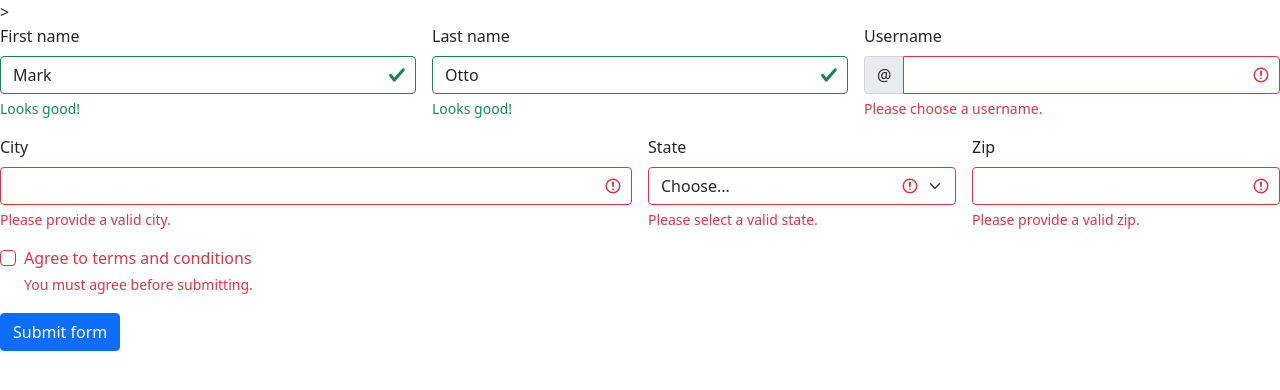
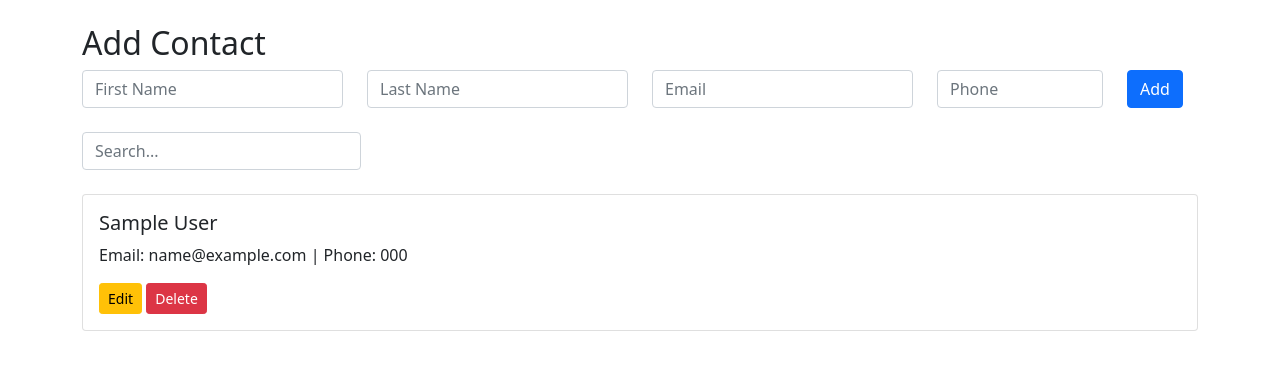
Before and after one commit to Ghandour390/Contactify-prief, a PHP site: page / in a window 1280 px wide. Shown: the top 390 px of the page. Run offline with PHP 8.4, Linux system fonts and the light colour scheme; tables that the repository leaves empty or names only in its code hold one stand-in row (values such as "Sample post").

Commit message:
virsion 1

```diff
--- /dev/null
+++ b/POO/procedural/crud/Contact.php
@@ -0,0 +1,75 @@
+<?php
+require_once("Connexion.php");
+
+class Contact {
+    private $id;
+    private $lastname;
+    private $firstname;
+    private $email;
+    private $phone;
+
+    public function __construct($id = null, $lastname = "", $firstname = "", $email = "", $phone = "") {
+        $this->id = $id;
+        $this->lastname = $lastname;
+        $this->firstname = $firstname;
+        $this->email = $email;
+        $this->phone = $phone;
+    }
+
+    // Crud
+    public function save() {
+        $conn = Connexion::connect();
+        $sql = "INSERT INTO contacts (lastname, firstname, email, phone) VALUES (?, ?, ?, ?)";
+        $stmt = $conn->prepare($sql);
+        return $stmt->execute([$this->lastname, $this->firstname, $this->email, $this->phone]);
+    }
+
+    public function update() {
+        $conn = Connexion::connect();
+        $sql = "UPDATE contacts SET lastname=?, firstname=?, email=?, phone=? WHERE id=?";
+        $stmt = $conn->prepare($sql);
+        return $stmt->execute([$this->lastname, $this->firstname, $this->email, $this->phone, $this->id]);
+    }
+
+    public function delete() {
+        $conn = Connexion::connect();
+        $sql = "DELETE FROM contacts WHERE id=?";
+        $stmt = $conn->prepare($sql);
+        return $stmt->execute([$this->id]);
+    }
+
+    public static function getAll() {
+        $conn = Connexion::connect();
+        $sql = "SELECT * FROM contacts";
+        return $conn->query($sql)->fetchAll(PDO::FETCH_ASSOC);
+    }
+
+    public static function getById($id) {
+        $conn = Connexion::connect();
+        $sql = "SELECT * FROM contacts WHERE id = ?";
+        $stmt = $conn->prepare($sql);
+        $stmt->execute([$id]);
+        return $stmt->fetch(PDO::FETCH_ASSOC);
+    }
+
+    public static function search($term) {
+        $conn = Connexion::connect();
+        $sql = "SELECT * FROM contacts WHERE lastname LIKE ? OR firstname LIKE ? OR email LIKE ?";
+        $stmt = $conn->prepare($sql);
+        $term = "$term%";
+        $stmt->execute([$term, $term, $term]);
+        return $stmt->fetchAll(PDO::FETCH_ASSOC);
+    }
+
+    // Giters seter
+    public function getId() { return $this->id; }
+    public function getLastname() { return $this->lastname; }
+    public function getFirstname() { return $this->firstname; }
+    public function getEmail() { return $this->email; }
+    public function getPhone() { return $this->phone; }
+
+    public function setLastname($lastname) { $this->lastname = $lastname; }
+    public function setFirstname($firstname) { $this->firstname = $firstname; }
+    public function setEmail($email) { $this->email = $email; }
+    public function setPhone($phone) { $this->phone = $phone; }
+}
--- a/POO/procedural/crud/index.php
+++ b/POO/procedural/crud/index.php
@@ -3,77 +3,94 @@
 <head>
     <meta charset="UTF-8">
     <meta name="viewport" content="width=device-width, initial-scale=1.0">
-    <title>live coding</title>
-    <link href="https://cdn.jsdelivr.net/npm/bootstrap@5.0.2/dist/css/bootstrap.min.css" rel="stylesheet" integrity="sha384-EVSTQN3/azprG1Anm3QDgpJLIm9Nao0Yz1ztcQTwFspd3yD65VohhpuuCOmLASjC" crossorigin="anonymous">>
+    <title>Contacts</title>
+    <link href="https://cdn.jsdelivr.net/npm/bootstrap@5.0.2/dist/css/bootstrap.min.css" rel="stylesheet">
 </head>
 <body>
+    <?php
+    require_once 'contact.php';
 
-<div class="form">
-<form class="row g-3">
-  <div class="col-md-4">
-    <label for="validationServer01" class="form-label">First name</label>
-    <input type="text" class="form-control is-valid" id="validationServer01" value="Mark" required>
-    <div class="valid-feedback">
-      Looks good!
+    //  Delet
+    if(isset($_GET['delete'])) {
+        $contact = new Contact( $_GET['delete']);
+        $contact->delete();
+        header('Location: index.php');
+    }
+
+    //  Updat
+    if(isset($_POST['update'])) {
+        $contact = new Contact(
+            $_POST['id'],
+            $_POST['lastname'],
+            $_POST['firstname'],
+            $_POST['email'],
+            $_POST['phone']
+        );
+        $contact->update();
+        header('Location: index.php');
+    }
+
+    //  Add
+    if(isset($_POST['add'])) {
+        $contact = new Contact(
+            null,
+            $_POST['lastname'],
+            $_POST['firstname'],
+            $_POST['email'],
+            $_POST['phone']
+        );
+        $contact->save();
+        header('Location: index.php');
+    }
+
+    // Get countact
+    $editContact = null;
+    if(isset($_GET['edit'])) {
+        $editContact = Contact::getById($_GET['edit']);
+    }
+    ?>
+
+    <div class="container mt-4">
+        <form method="POST">
+            <?php if($editContact): ?>
+                <h2>Edit Contact</h2>
+                <input type="hidden" name="id" value="<?= $editContact['id'] ?>">
+            <?php else: ?>
+                <h2>Add Contact</h2>
+            <?php endif; ?>
+
+            <div class="row">
+                <div class="col-md-3"><input type="text" name="firstname" class="form-control" placeholder="First Name" value="<?= $editContact['firstname'] ?? '' ?>"></div>
+                <div class="col-md-3"><input type="text" name="lastname" class="form-control" placeholder="Last Name" value="<?= $editContact['lastname'] ?? '' ?>"></div>
+                <div class="col-md-3"><input type="email" name="email" class="form-control" placeholder="Email" value="<?= $editContact['email'] ?? '' ?>"></div>
+                <div class="col-md-2"><input type="tel" name="phone" class="form-control" placeholder="Phone" value="<?= $editContact['phone'] ?? '' ?>"></div>
+                <div class="col-md-1">
+                    <?php if($editContact): ?>
+                        <button type="submit" name="update" class="btn btn-warning">Update</button>
+                    <?php else: ?>
+                        <button type="submit" name="add" class="btn btn-primary">Add</button>
+                    <?php endif; ?>
+                </div>
+            </div>
+        </form>
+
+        <input type="search" class="form-control w-25 my-4" placeholder="Search...">
+
+        <div class="contacts-list">
+            <?php
+            $contacts = Contact::getAll();
+            foreach($contacts as $contact): ?>
+                <div class="card mb-2">
+                    <div class="card-body">
+                        <h5><?= $contact['firstname'] . ' ' . $contact['lastname'] ?></h5>
+                        <p>Email: <?= $contact['email'] ?> | Phone: <?= $contact['phone'] ?></p>
+                        <a href="?edit=<?= $contact['id'] ?>" class="btn btn-sm btn-warning">Edit</a>
+                        <a href="?delete=<?= $contact['id'] ?>" class="btn btn-sm btn-danger" onclick="return confirm('Are you sure?')">Delete</a>
+                    </div>
+                </div>
+            <?php endforeach; ?>
+        </div>
     </div>
-  </div>
-  <div class="col-md-4">
-    <label for="validationServer02" class="form-label">Last name</label>
-    <input type="text" class="form-control is-valid" id="validationServer02" value="Otto" required>
-    <div class="valid-feedback">
-      Looks good!
-    </div>
-  </div>
-  <div class="col-md-4">
-    <label for="validationServerUsername" class="form-label">Username</label>
-    <div class="input-group has-validation">
-      <span class="input-group-text" id="inputGroupPrepend3">@</span>
-      <input type="text" class="form-control is-invalid" id="validationServerUsername" aria-describedby="inputGroupPrepend3 validationServerUsernameFeedback" required>
-      <div id="validationServerUsernameFeedback" class="invalid-feedback">
-        Please choose a username.
-      </div>
-    </div>
-  </div>
-  <div class="col-md-6">
-    <label for="validationServer03" class="form-label">City</label>
-    <input type="text" class="form-control is-invalid" id="validationServer03" aria-describedby="validationServer03Feedback" required>
-    <div id="validationServer03Feedback" class="invalid-feedback">
-      Please provide a valid city.
-    </div>
-  </div>
-  <div class="col-md-3">
-    <label for="validationServer04" class="form-label">State</label>
-    <select class="form-select is-invalid" id="validationServer04" aria-describedby="validationServer04Feedback" required>
-      <option selected disabled value="">Choose...</option>
-      <option>...</option>
-    </select>
-    <div id="validationServer04Feedback" class="invalid-feedback">
-      Please select a valid state.
-    </div>
-  </div>
-  <div class="col-md-3">
-    <label for="validationServer05" class="form-label">Zip</label>
-    <input type="text" class="form-control is-invalid" id="validationServer05" aria-describedby="validationServer05Feedback" required>
-    <div id="validationServer05Feedback" class="invalid-feedback">
-      Please provide a valid zip.
-    </div>
-  </div>
-  <div class="col-12">
-    <div class="form-check">
-      <input class="form-check-input is-invalid" type="checkbox" value="" id="invalidCheck3" aria-describedby="invalidCheck3Feedback" required>
-      <label class="form-check-label" for="invalidCheck3">
-        Agree to terms and conditions
-      </label>
-      <div id="invalidCheck3Feedback" class="invalid-feedback">
-        You must agree before submitting.
-      </div>
-    </div>
-  </div>
-  <div class="col-12">
-    <button class="btn btn-primary" type="submit">Submit form</button>
-  </div>
-</form>
-</div>
-
+    <script src="https://cdn.jsdelivr.net/npm/bootstrap@5.0.2/dist/js/bootstrap.bundle.min.js"></script>
 </body>
 </html>
```
Also changed, not shown: POO/procedural/components/layouts/navbar.php (+35 -0 lines), POO/procedural/crud/Connexion.php (added, +29 -0 lines), 2 other files.
